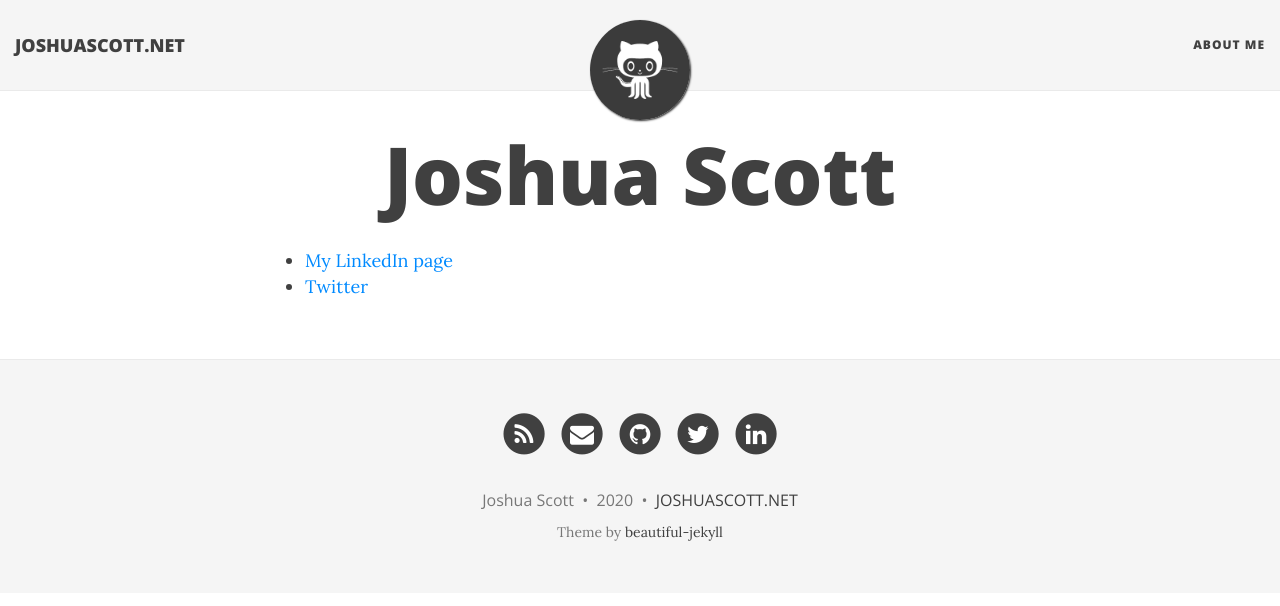
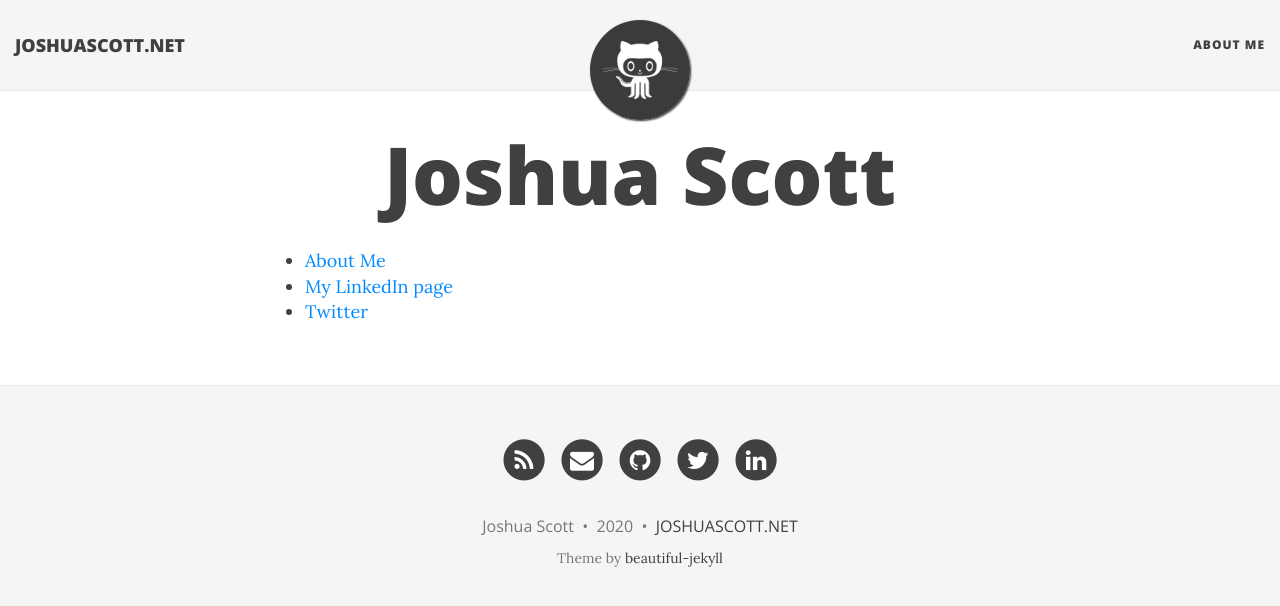
Before and after one commit to joshuascott94/joshuascott94.github.io, a Jekyll site: the page built from index.md, in a window 1280 px wide. Shown: the top 606 px of the page. Built offline with Jekyll 4.4.1, drawn with Linux system fonts in a browser that asks for light colours; nearby versions of some CDN libraries; library files that are not in the unit come from our copies; a script that is not in the unit is left out.

Commit message:
Update index.md

```diff
--- a/index.md
+++ b/index.md
@@ -3,5 +3,6 @@ layout: page
 title: Joshua Scott
 ---
 
+* [About Me](https://joshuascott.net/aboutme/)
 * [My LinkedIn page](https://www.linkedin.com/in/joshuascott)
 * [Twitter](https://twitter.com/joshuascott94)
```
